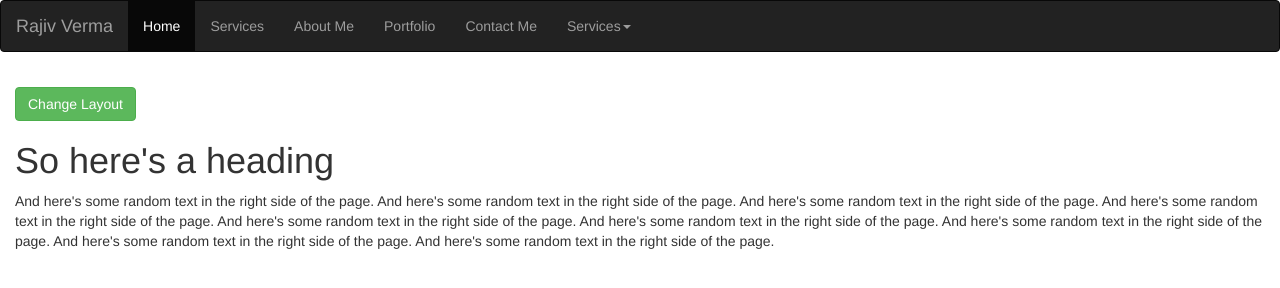
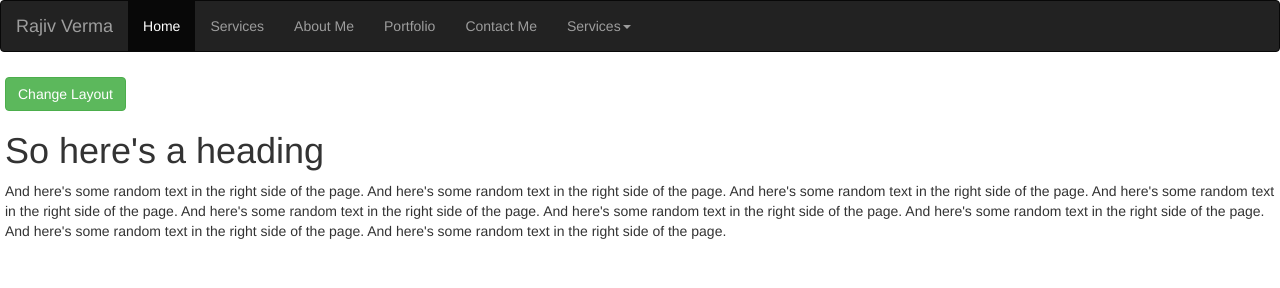
Before and after one commit to hackernewbie/Simple-Bootstrap-Website, a plain HTML site: page sidebar.html in a window 1280 px wide. Drawn offline with nearby package versions, Linux system fonts and the light colour scheme.

Commit message:
A little house-keeping here in the sidebar css

```diff
--- a/sidebar.css
+++ b/sidebar.css
@@ -6,13 +6,14 @@
 	height: 100%;
 	overflow-y: hidden;
 	background: #415062;
+	margin-top: 5px;
 }
 
 /*Main Content*/
 #content-wrapper{
 	width: 100%;
 	position: absolute;
-	padding: 15px;
+	padding: 5px;
 }
 /*Changing sidebar width*/
 #wrapper.menuDisplayed #sidebar-wrapper{
```
Also changed, not shown: sidebar.html (+0 -1 lines).
